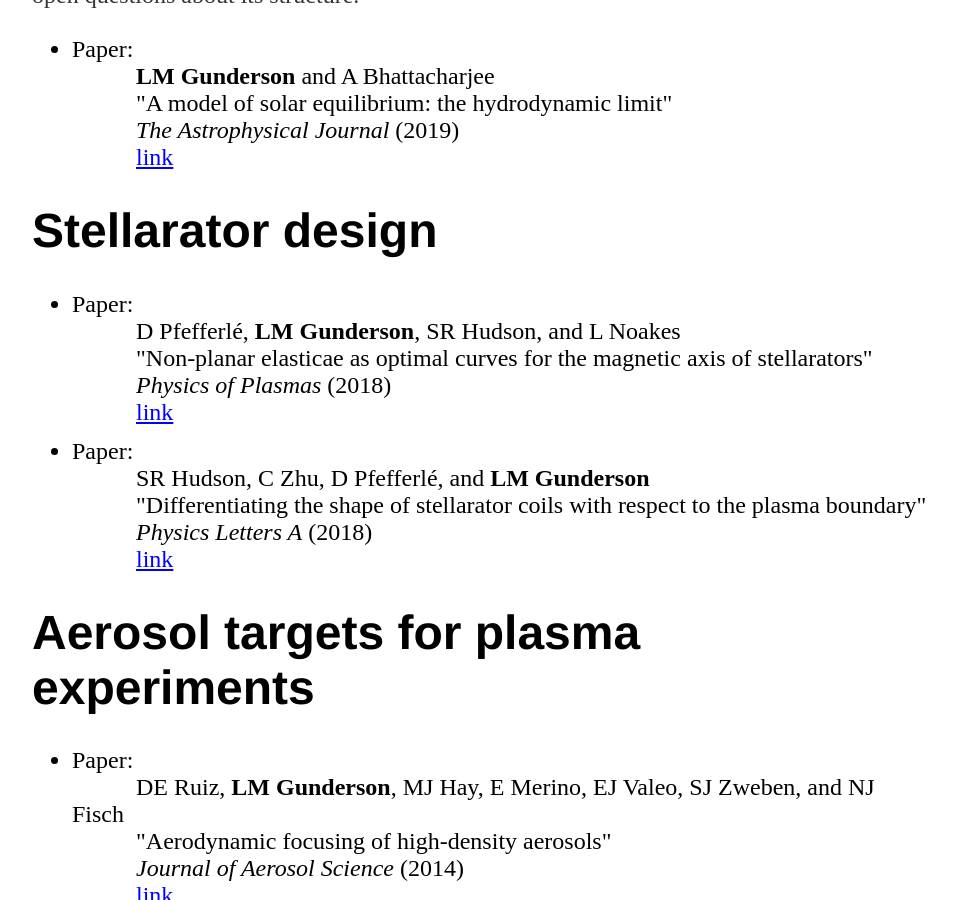
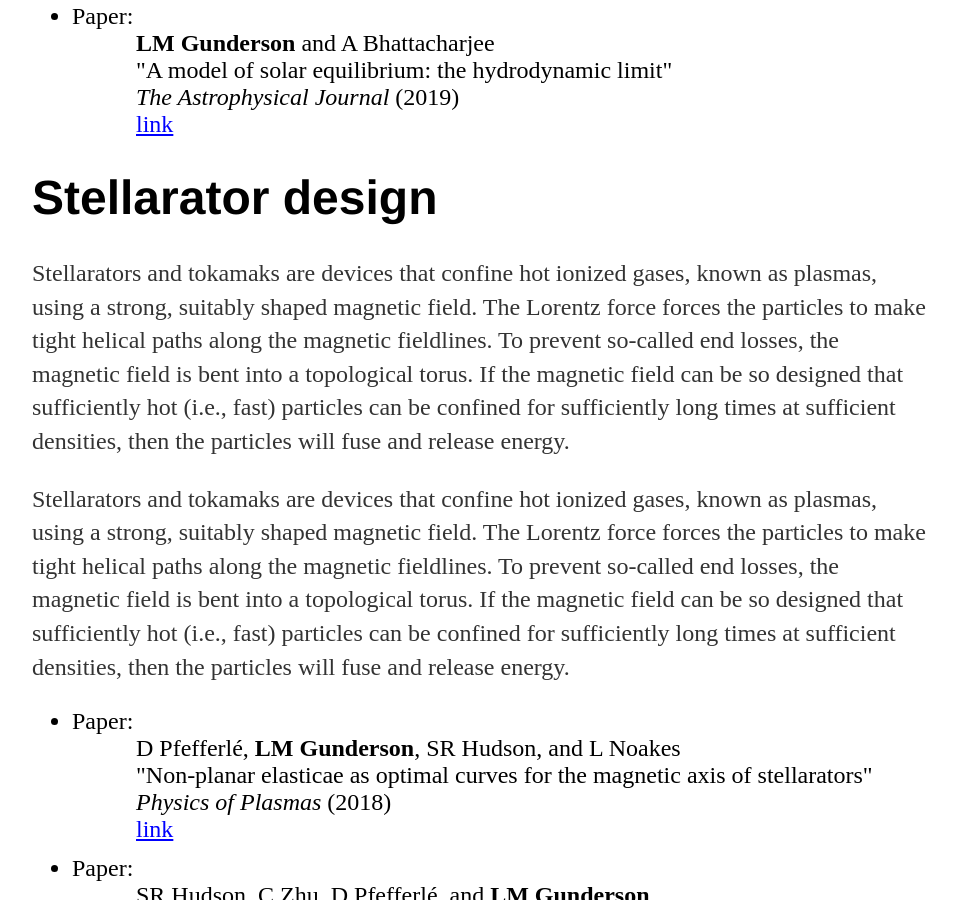
Before and after one commit to LeeMGunderson/LeeMGunderson.github.io, a Jekyll site: the page built from research/index.html, in a window 1280 px wide and 900 px high, scrolled down 2257 px. Shown: the whole window, without its empty margins (160-1116 px from the left). Built offline with Jekyll 4.4.1, drawn with Linux system fonts in a browser that asks for light colours; some of the changed text lies outside the part shown.

Commit message:
Update index.html

```diff
--- a/research/index.html
+++ b/research/index.html
@@ -53,7 +53,7 @@
 		</ul>
 
 	<h1>Network analysis</h1>
-		<p style="font-size:24px;">We constructed a gender-labeled temporal bipartite graph of academic collaborations in the Institute for Operations Research and the Management Sciences (INFORMS) spanning over six decades.  Employing two metrics based on the graph Laplacian which are sensitive to global connectivity patterns, we analyze the relevance of gender in these collaboration patterns.</p>
+		<p style="font-size:24px;">We constructed a gender-labeled temporal bipartite graph of academic collaborations in the Institute for Operations Research and the Management Sciences (INFORMS) spanning over six decades.  Employing two metrics based on the graph Laplacian which are sensitive to global connectivity, we analyze the relevance of gender in these collaboration patterns.</p>
 		<ul>
 			<li style="font-size:24px; margin-bottom:12px;">Paper:
 				<br>
@@ -87,7 +87,8 @@
 		</ul>
 
 	<h1>Stellarator design</h1>
-		<p style="font-size:24px;"></p>
+		<p style="font-size:24px;">Stellarators and tokamaks are devices that confine hot ionized gases, known as plasmas, using a strong, suitably shaped magnetic field.  The Lorentz force forces the particles to make tight helical paths along the magnetic fieldlines.  To prevent so-called end losses, the magnetic field is bent into a topological torus.  If the magnetic field can be so designed that sufficiently hot (i.e., fast) particles can be confined for sufficiently long times at sufficient densities, then the particles will fuse and release energy.</p>
+		<p style="font-size:24px;">Stellarators and tokamaks are devices that confine hot ionized gases, known as plasmas, using a strong, suitably shaped magnetic field.  The Lorentz force forces the particles to make tight helical paths along the magnetic fieldlines.  To prevent so-called end losses, the magnetic field is bent into a topological torus.  If the magnetic field can be so designed that sufficiently hot (i.e., fast) particles can be confined for sufficiently long times at sufficient densities, then the particles will fuse and release energy.</p>
 		<ul>
 			<li style="font-size:24px; margin-bottom:12px;">Paper:
 				<br>
```
